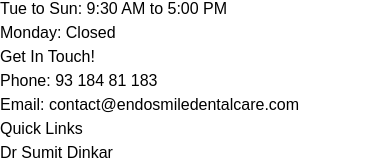
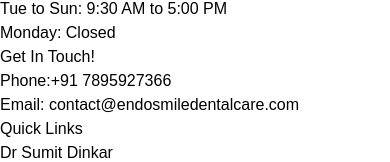
Before and after one commit to MJ150296/endosmile, a Next.js app: page /about in a window 390 px wide. Shown: the part 513-675 px from the top of the page. Built offline with nearby package versions, Linux system fonts and the light colour scheme.

Commit message:
phone number in footer

```diff
--- a/src/app/components/footer.tsx
+++ b/src/app/components/footer.tsx
@@ -31,12 +31,12 @@
           <div className="w-full md:w-1/3">
             <h3 className="text-xl font-bold mb-4">Get In Touch!</h3>
             <p>
-              Phone:{" "}
+              Phone:
               <a
-                href="tel:+9318481183"
+                href="tel:+91 7895927366"
                 className="text-blue-400 hover:underline"
               >
-                93 184 81 183
+                +91 7895927366
               </a>
             </p>
             <p>
--- a/src/app/page.tsx
+++ b/src/app/page.tsx
@@ -367,7 +367,7 @@
           <h5 className="text-3xl font-sans font-semibold text-gray-800">
             Your Transformation Destination.
           </h5>
-          <div className="px-20 pt-10">
+          <div className="px-20 pt-10 hover:scale-95 duration-500">
             <CoverSlider />
           </div>
         </div>
```
